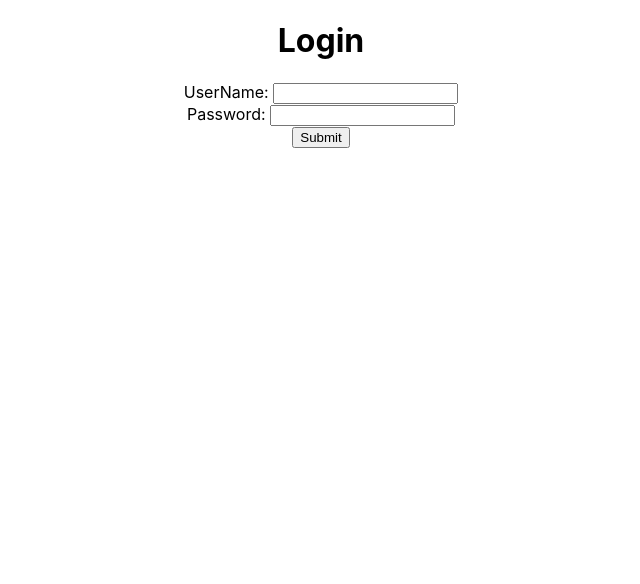
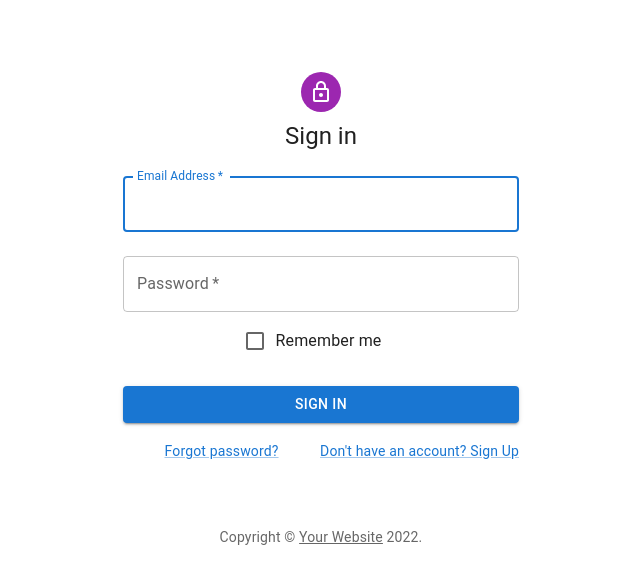
Before and after one commit to umur/waa-june-2022-intro-react, a React (Create React App) app in the folder lab7-client/: page / in a window 1280 px wide. Shown: the top 584 px of the page, without its empty margins (319-959 px from the left). Built offline with nearby package versions, Linux system fonts and the light colour scheme.

Commit message:
login page done

```diff
--- a/lab7-client/package.json
+++ b/lab7-client/package.json
@@ -3,6 +3,10 @@
   "version": "0.1.0",
   "private": true,
   "dependencies": {
+    "@emotion/react": "^11.9.3",
+    "@emotion/styled": "^11.9.3",
+    "@mui/icons-material": "^5.8.4",
+    "@mui/material": "^5.8.6",
     "@testing-library/jest-dom": "^5.16.4",
     "@testing-library/react": "^13.3.0",
     "@testing-library/user-event": "^13.5.0",
--- a/lab7-client/src/components/Login.js
+++ b/lab7-client/src/components/Login.js
@@ -1,22 +1,110 @@
-import React from "react";
+import * as React from 'react';
+import Avatar from '@mui/material/Avatar';
+import Button from '@mui/material/Button';
+import CssBaseline from '@mui/material/CssBaseline';
+import TextField from '@mui/material/TextField';
+import FormControlLabel from '@mui/material/FormControlLabel';
+import Checkbox from '@mui/material/Checkbox';
+import Link from '@mui/material/Link';
+import Grid from '@mui/material/Grid';
+import Box from '@mui/material/Box';
+import LockOutlinedIcon from '@mui/icons-material/LockOutlined';
+import Typography from '@mui/material/Typography';
+import Container from '@mui/material/Container';
+import { createTheme, ThemeProvider } from '@mui/material/styles';
 
-function SignIn() {
-    return (
-        <div>
-            <h1>Login</h1>
-            <form>
-                <label> UserName: </label>
-                <input type="text"></input>
-                <br></br>
-                <label>Password: </label>
-                <input type="password"></input>
-                <br></br>
-                <input type="submit"></input>
-            </form>
+function Copyright(props) {
+  return (
+    <Typography variant="body2" color="text.secondary" align="center" {...props}>
+      {'Copyright © '}
+      <Link color="inherit" href="https://mui.com/">
+        Your Website
+      </Link>{' '}
+      {new Date().getFullYear()}
+      {'.'}
+    </Typography>
+  );
+}
 
-        </div>
+const theme = createTheme();
 
+export default function SignIn() {
+  const handleSubmit = (event) => {
+    event.preventDefault();
+    const data = new FormData(event.currentTarget);
+    console.log({
+      email: data.get('email'),
+      password: data.get('password'),
+    });
+  };
 
-    );
+  return (
+    <ThemeProvider theme={theme}>
+      <Container component="main" maxWidth="xs">
+        <CssBaseline />
+        <Box
+          sx={{
+            marginTop: 8,
+            display: 'flex',
+            flexDirection: 'column',
+            alignItems: 'center',
+          }}
+        >
+          <Avatar sx={{ m: 1, bgcolor: 'secondary.main' }}>
+            <LockOutlinedIcon />
+          </Avatar>
+          <Typography component="h1" variant="h5">
+            Sign in
+          </Typography>
+          <Box component="form" onSubmit={handleSubmit} noValidate sx={{ mt: 1 }}>
+            <TextField
+              margin="normal"
+              required
+              fullWidth
+              id="email"
+              label="Email Address"
+              name="email"
+              autoComplete="email"
+              autoFocus
+            />
+            <TextField
+              margin="normal"
+              required
+              fullWidth
+              name="password"
+              label="Password"
+              type="password"
+              id="password"
+              autoComplete="current-password"
+            />
+            <FormControlLabel
+              control={<Checkbox value="remember" color="primary" />}
+              label="Remember me"
+            />
+            <Button
+              type="submit"
+              fullWidth
+              variant="contained"
+              sx={{ mt: 3, mb: 2 }}
+            >
+              Sign In
+            </Button>
+            <Grid container>
+              <Grid item xs>
+                <Link href="#" variant="body2">
+                  Forgot password?
+                </Link>
+              </Grid>
+              <Grid item>
+                <Link href="#" variant="body2">
+                  {"Don't have an account? Sign Up"}
+                </Link>
+              </Grid>
+            </Grid>
+          </Box>
+        </Box>
+        <Copyright sx={{ mt: 8, mb: 4 }} />
+      </Container>
+    </ThemeProvider>
+  );
 }
-export default SignIn;
```
Also changed, not shown: 1 other file (tests, documents, lock files or other folders).
